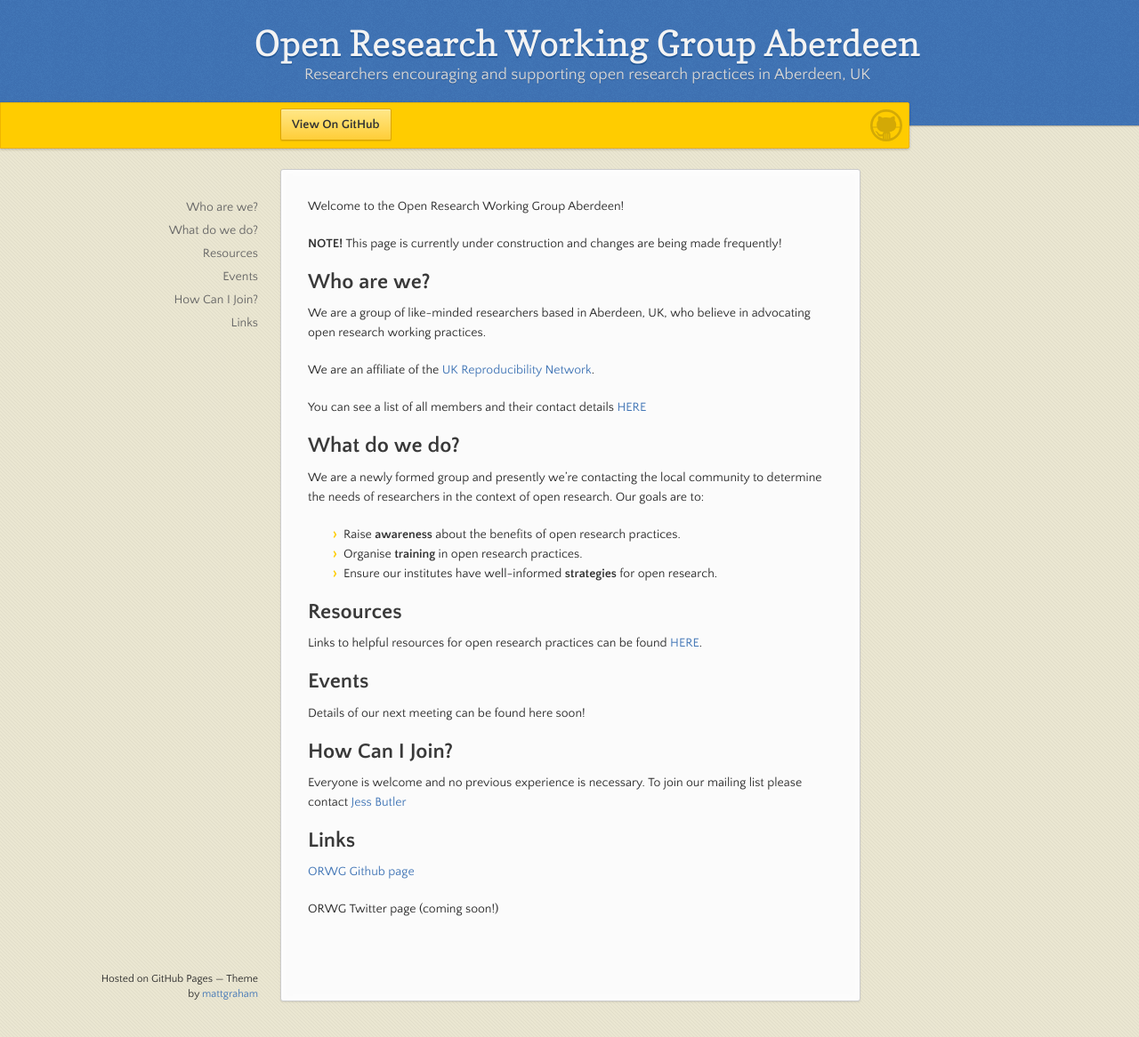
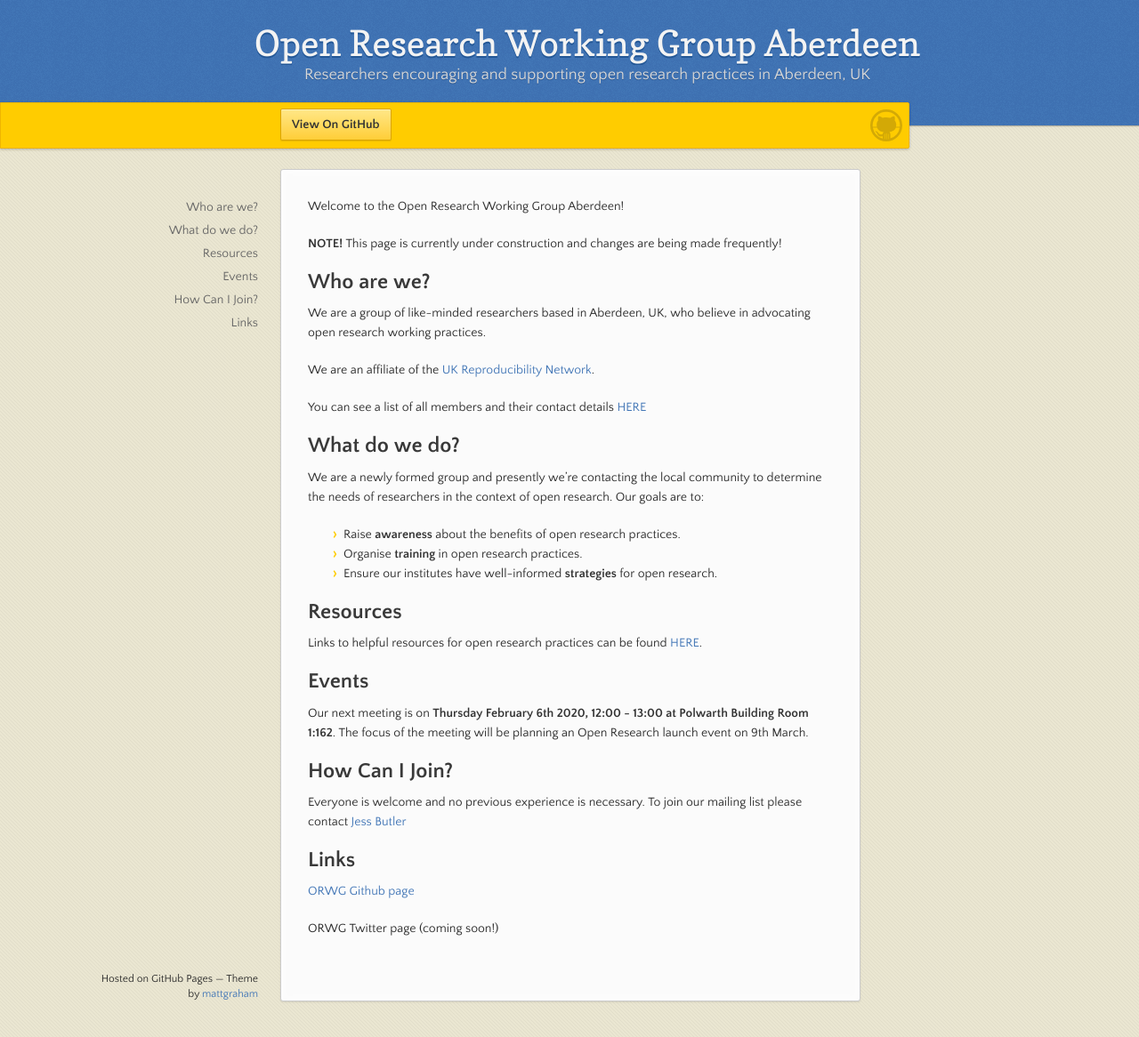
Before and after one commit to ORWG-Aberdeen/ORWG-Aberdeen.github.io, a Jekyll site: the page built from index.md, in a window 1280 px wide and 1166 px high. Shown: the whole window at 89% size. Built offline with Jekyll 4.4.1, drawn with Linux system fonts in a browser that asks for light colours.

Commit message:
Add details of next meeting

```diff
--- a/index.md
+++ b/index.md
@@ -31,7 +31,7 @@ Links to helpful resources for open research practices can be found [HERE](./res
 
 ## Events
 
-Details of our next meeting can be found here soon!
+Our next meeting is on **Thursday February 6th 2020, 12:00 - 13:00 at Polwarth Building Room 1:162**. The focus of the meeting will be planning an Open Research launch event on 9th March.
 
 ## How Can I Join?
 
```
